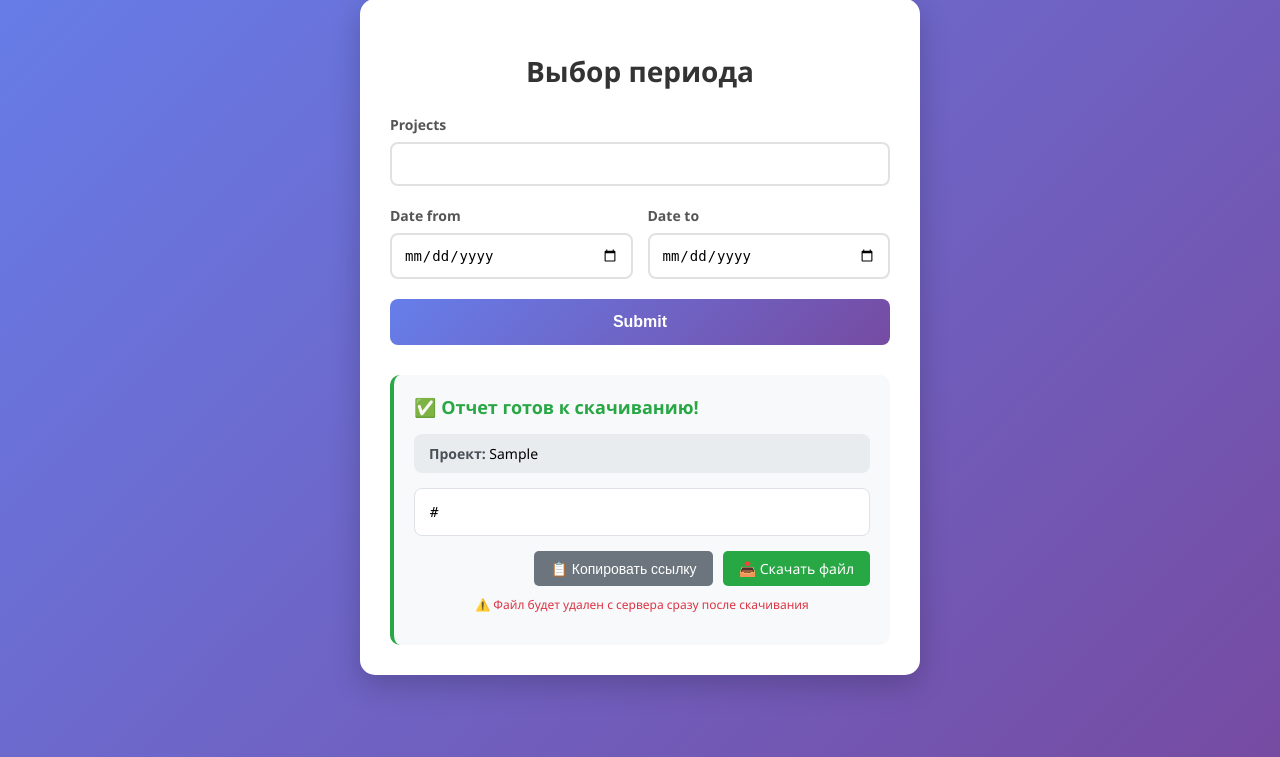
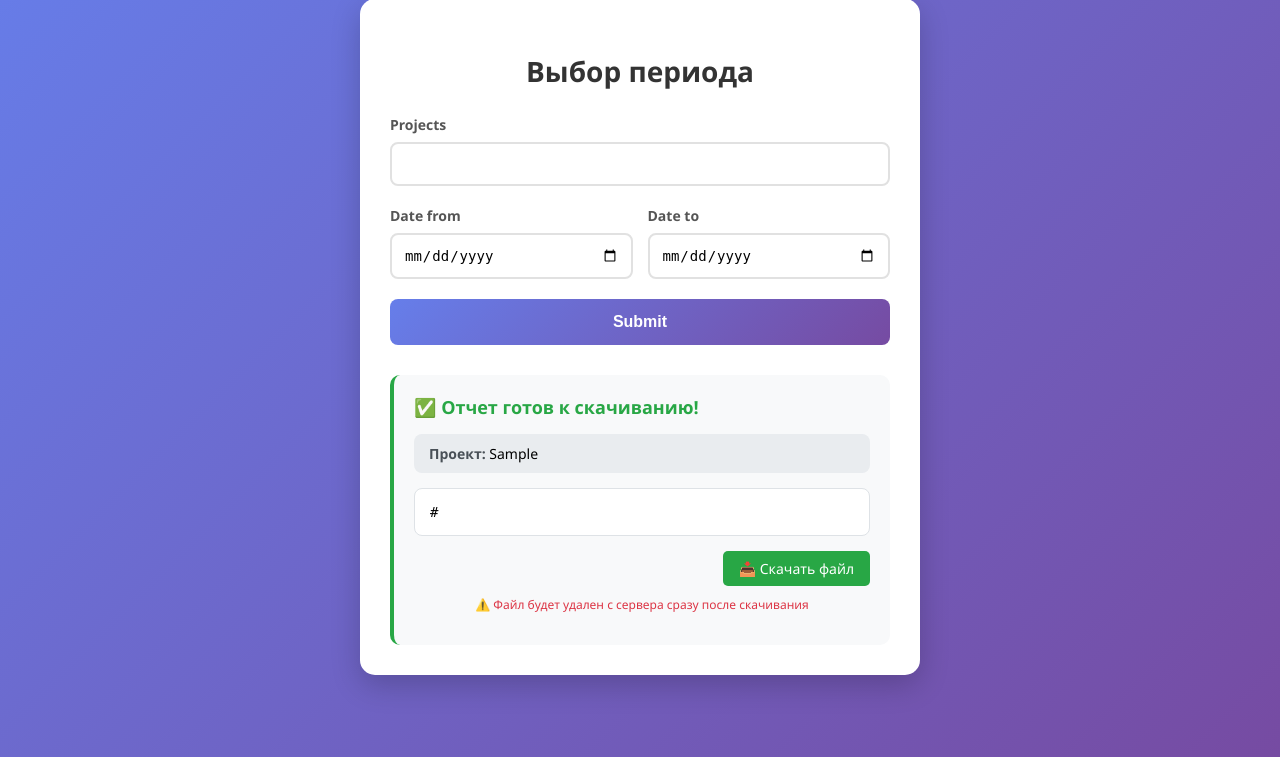
Before and after one commit to huskarik/report_app, a Flask app: template app/templates/main.html in a window 1280 px wide. Shown: the part 83-840 px from the top of the page. Run offline with Flask 3, Linux system fonts and the light colour scheme; the template is opened without the code that fills it: most values are stand-ins (such as "Sample title", 1, 10 or a date in 2020); form fields are guessed from the names that the template uses; parts of the project's set-up code (start-up, migrations or seed data) failed here and were passed over.

Commit message:
deleted copy button

```diff
--- a/app/templates/main.html
+++ b/app/templates/main.html
@@ -95,9 +95,6 @@
             {% endif %}
 
             <div class="link-actions">
-                <button class="copy-btn" onclick="copyToClipboard()" id="copyBtn">
-                    📋 Копировать ссылку
-                </button>
                 <a href="{{ generated_link }}" class="download-button" target="_blank">
                     📥 Скачать файл
                 </a>
@@ -111,21 +108,6 @@
     </div>
 
     <script>
-        function copyToClipboard() {
-            const linkText = document.getElementById('generatedLink').innerText;
-            navigator.clipboard.writeText(linkText).then(function() {
-                const copyBtn = document.getElementById('copyBtn');
-                copyBtn.classList.add('copied');
-                copyBtn.innerText = '✅ Скопировано!';
-
-                setTimeout(function() {
-                    copyBtn.classList.remove('copied');
-                    copyBtn.innerText = '📋 Копировать ссылку';
-                }, 2000);
-            }).catch(function(err) {
-                alert('Не удалось скопировать ссылку');
-            });
-        }
 
         // Авто-скрытие сообщений через 5 секунд
         setTimeout(function() {
```
